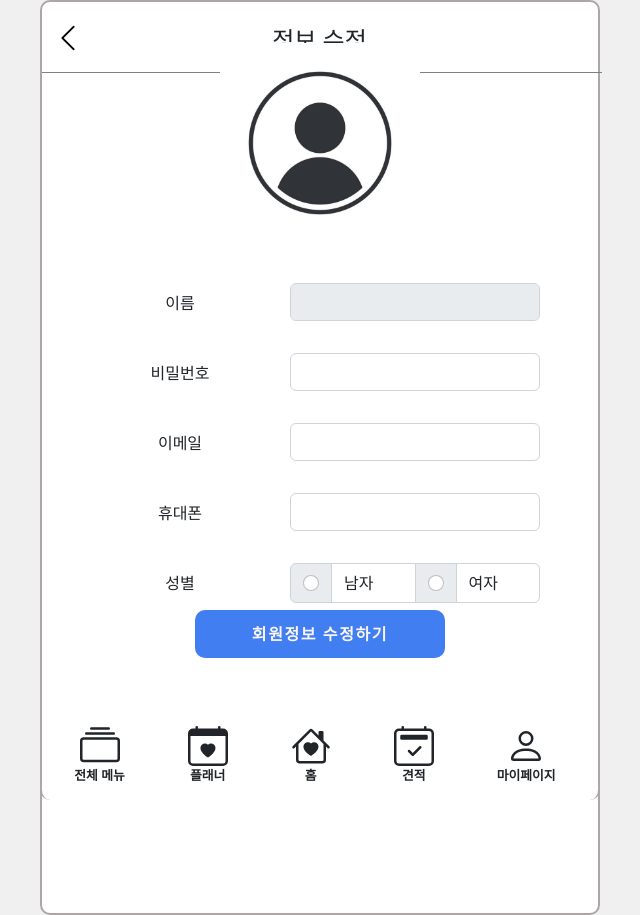
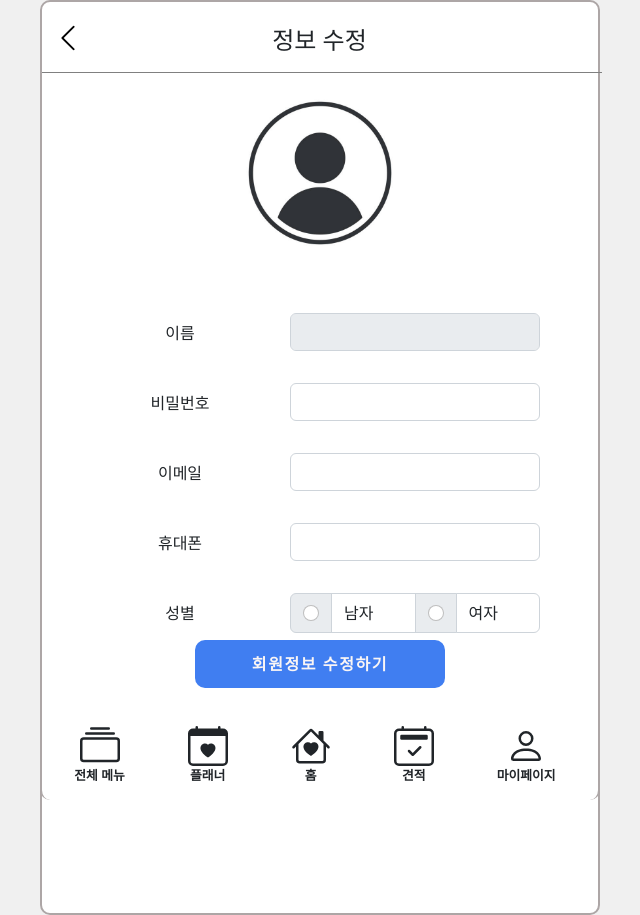
Before and after one commit to weddingYou-Project/frontend, a React (Create React App) app: page /mypage/1/userupdate in a window 1280 px wide. Shown: the whole page, without its empty margins (320-960 px from the left). Built offline with nearby package versions, Linux system fonts and the light colour scheme.

Commit message:
style : planneruserupdate시에 이미지 배치 수정

```diff
--- a/src/Pages/UserUpdate.js
+++ b/src/Pages/UserUpdate.js
@@ -705,7 +705,7 @@ function UserUpdate() {
                       width: "200px",
                       height: "200px",
                       cursor: "pointer",
-                      marginTop: "-160px",
+                      marginTop: "-130px",
                       marginBottom: "10px",
                     }
               }
```
